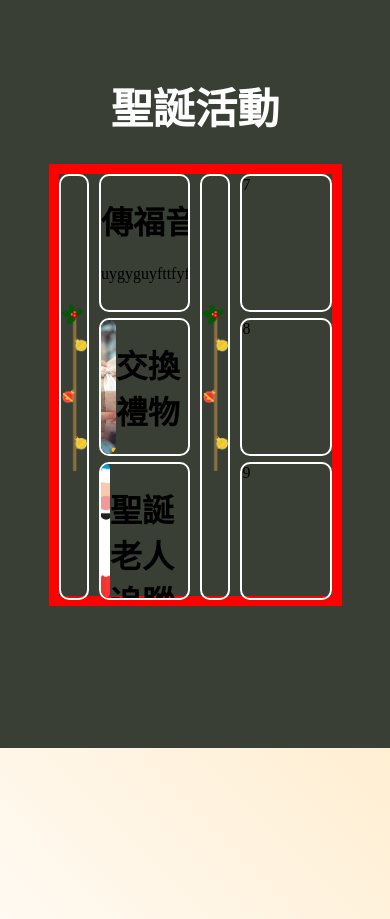
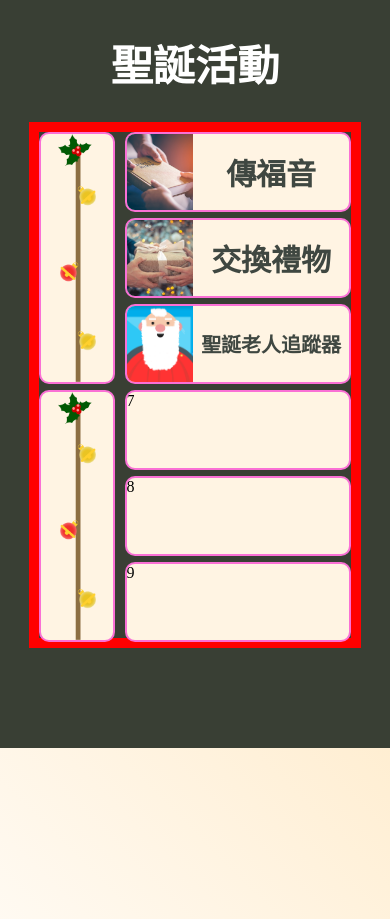
Before and after one commit to omgcool87/Christmas, a website: page About.html in a window 390 px wide. Shown: the part 940-1859 px from the top of the page. Drawn offline with nearby package versions, Linux system fonts and the light colour scheme.

Commit message:
修改網格設定，第介紹頁RWD

```diff
--- a/About.html
+++ b/About.html
@@ -33,7 +33,7 @@
         <!-- 卡片內容二 -->
         <div class="reindeer-container">
             <div class="reindeer-intro">
-                <img class="reindeer" src="./image/第二頁/reindeer.jpg">
+                <img class="reindeer" src="./image/第二頁/reindeer.webp">
                 <div class="intro-2">
                     <h1>馴鹿</h1>
                     <p>聖誕馴鹿起源於北歐的馴鹿文化，因為馴鹿在雪地是重要的交通夥伴。牠們在 1823 年的詩〈聖尼古拉來訪記〉中首次成為
@@ -79,22 +79,19 @@
             <div class="page2-grid G-2">
                 <div class="G-2-img"><img src="./image/第二頁/福音.jpg"></div>
                 <div class="G-2-WORD">
-                    <h1>傳福音</h1>
-                    <p>uygyguyfttfyfty</p>
+                    <h2>傳福音</h2>
                 </div>
             </div>
             <div class="page2-grid G-3">
                 <div class="G-3-img"><img src="./image/第二頁/交換禮物.jpg"></div>
                 <div class="G-3-WORD">
-                    <h1>交換禮物</h1>
-                    <p></p>
+                    <h2>交換禮物</h2>
                 </div>
             </div>
             <div class="page2-grid G-4">
                 <div class="G-4-img"><img src="./image/第二頁/聖誕老人追蹤器.png"></div>
                 <div class="G-4-WORD">
-                    <h1>聖誕老人追蹤器</h1>
-                    <p></p>
+                    <h2>聖誕老人追蹤器</h2>
                 </div>
             </div>
             <div class="page2-grid G-6"></div>
--- a/css/About.css
+++ b/css/About.css
@@ -9,7 +9,7 @@ html,body {
     padding: 0;
     will-change: filter;
 }
-/* -------------------導覽頁-------------------- */
+/* ------   -------------導覽頁-------------------- */
 nav {
     width: 100%;
     height: 100px;
@@ -154,7 +154,7 @@ nav ul {
 }
 .grid-2-container {
     display: grid;
-    grid-template-columns: repeat(2,1fr 3fr);
+    grid-template-columns: repeat(2,minmax(63px,1fr) minmax(190px, 3fr));
     grid-template-rows: repeat(3, 1fr);
     gap: 10px;
     width: 70%;
@@ -168,49 +168,49 @@ nav ul {
 }
 /* 剩下設定在下面 */
 .page2-grid {
-    border: 2px solid white;
+    border: 2px solid rgb(250, 112, 213);
     border-radius: 10px;
     overflow: hidden;
     height: 100%;
     display: flex;
+    background-color: #fff4e3;
 }
 
-.G-2-img {
-    width: 30%;
-    height:100%;
-    overflow: hidden;
-    border-radius: inherit;
+.G-2-img , .G-3-img , .G-4-img {
+    height: 100%;
+    width: clamp(50px, 30%, 180px);
+    flex-shrink: 0;
 }
-.G-2-img img {
+.G-2-img img , .G-3-img img , .G-4-img img {
+    width: 100%;
     height: 100%;
     object-fit: cover;
     object-position: center;
-}
-.G-3-img {
-    width: 30%;
-    height:100%;
-    overflow: hidden;
+    flex-shrink: 0;
     border-radius: inherit;
 }
-.G-3-img img {
+.G-2-WORD , .G-3-WORD , .G-4-WORD {
+    width: 140px;
     height: 100%;
-    width: 100%;
-    object-fit: cover;
-    object-position: center center;
+    padding-top: 0;
+    display: flex;
+    justify-content: center;
+    align-items: center;
+    flex: 1;
+    min-width: 0;
 }
-.G-4-img {
-    width: 30%;
-    height:100%;
-    overflow: hidden;
-    border-radius: inherit;
+.G-2-WORD h2, .G-3-WORD h2, .G-4-WORD h2 {
+    margin-top: 5%;
+    margin-bottom: 5%;
+    font-size: clamp(30px, 3vw, 50px);
+    color: rgb(63, 71, 65);
 }
-.G-4-img img {
-    height: 100%;
-    width: 100%;
-    object-fit: cover;
-    object-position: center;
-    display: flex;
+.G-4-WORD h2 {
+    font-size: clamp(20px, 2vw , 50px);
+    word-break: break-word;
 }
+
+
 /* -----------------------第三頁--------------------------- */
 .page-3 {
     width: 100%;
@@ -219,6 +219,12 @@ nav ul {
     overflow: hidden;
 }
 /* ------------------------------------------------------ */
+@media (max-width:1024px) {
+    .grid-2-container {
+        width: 80%;
+        height: 30%;
+    }
+}
 @media (max-width: 768px) {
     .grid-container {
         /* 強制改為一欄，這樣圖片就會垂直排列（達成換行效果） */
@@ -238,8 +244,20 @@ nav ul {
       display: flex;
       justify-content: center;
     }
+    .grid-2-container {
+        grid-template-columns: repeat(1,minmax(63px,1fr) minmax(190px, 3fr));
+        grid-template-rows: repeat(6, 1fr);
+        width: 80%;
+        height:60%;
+        grid-template-areas:
+        "aside-l main-1"
+        "aside-l main-2"
+        "aside-l main-3"
+        "aside-r main-5"
+        "aside-r main-6"
+        "aside-r main-7";
+    }
 }
-
 /* --------------------------卡片內容一---------------------------- */
 .santa-container {
     position: fixed;
```
Also changed, not shown: 1 other file.
